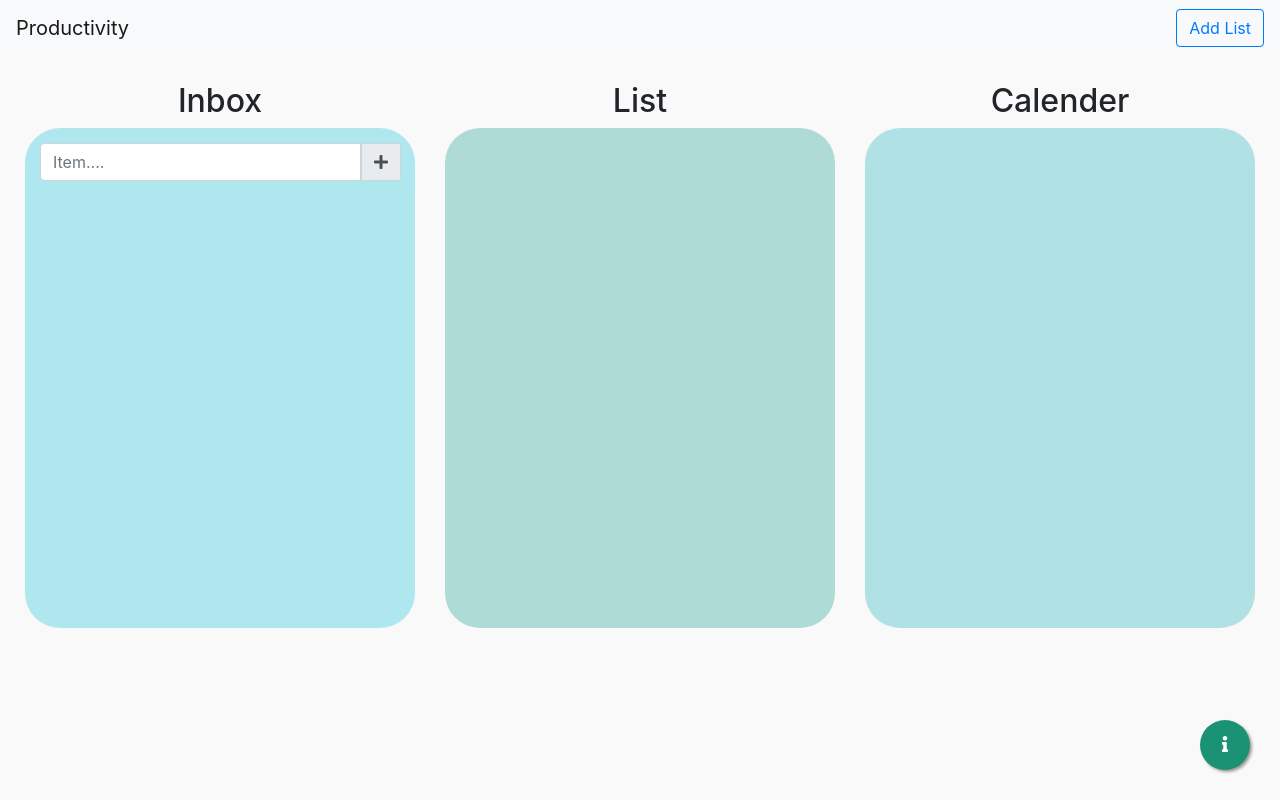
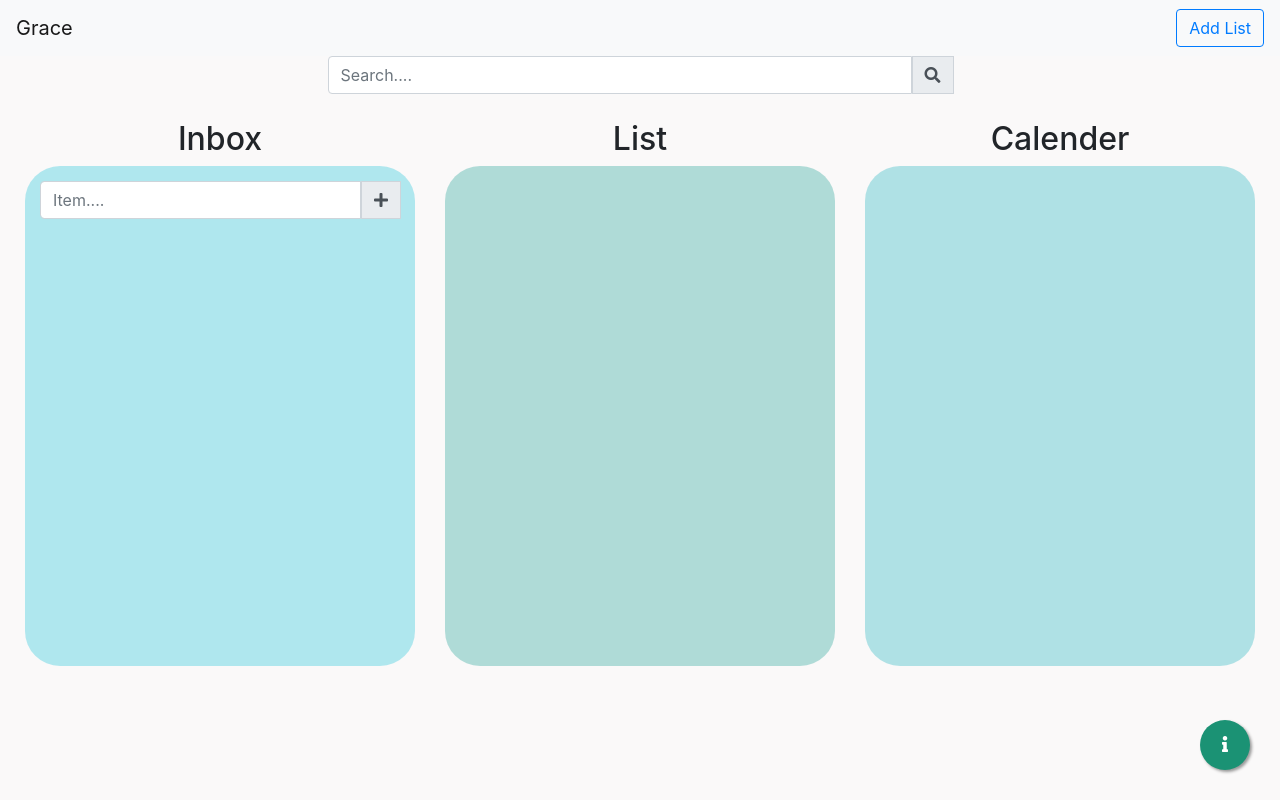
Before and after one commit to Abdelmajeed-Shaheen/Productivity, a React (Create React App) app: page / in a window 1280 px wide. Built offline with nearby package versions, Linux system fonts and the light colour scheme.

Commit message:
search input

```diff
--- a/public/index.html
+++ b/public/index.html
@@ -16,7 +16,7 @@
     <script src="https://cdn.jsdelivr.net/npm/popper.js@1.16.0/dist/umd/popper.min.js" integrity="sha384-Q6E9RHvbIyZFJoft+2mJbHaEWldlvI9IOYy5n3zV9zzTtmI3UksdQRVvoxMfooAo" crossorigin="anonymous"></script>
     <script src="https://stackpath.bootstrapcdn.com/bootstrap/4.5.0/js/bootstrap.min.js" integrity="sha384-OgVRvuATP1z7JjHLkuOU7Xw704+h835Lr+6QL9UvYjZE3Ipu6Tp75j7Bh/kR0JKI" crossorigin="anonymous"></script>
     <link rel="stylesheet" href="https://use.fontawesome.com/releases/v5.7.0/css/all.css" integrity="sha384-lZN37f5QGtY3VHgisS14W3ExzMWZxybE1SJSEsQp9S+oqd12jhcu+A56Ebc1zFSJ" crossorigin="anonymous">
-    <title>Productivity App</title>
+    <title>Grace</title>
   </head>
   <body>
     <noscript>You need to enable JavaScript to run this app.</noscript>
--- a/src/components/Main.js
+++ b/src/components/Main.js
@@ -4,11 +4,17 @@ import Inbox from "./lists/Inbox";
 import List from "./lists/List";
 import Calender from "./lists/Calender";
 import ModalShort from "./Shortcuts/ModalShort";
+import Search from "./forms/Search";
 
 const Main = (props) => {
   return (
     <>
       <Header />
+      <div className="row">
+        <div className="col-md-3"></div>
+        <div className="col-md-6"><Search/></div>
+        <div className="col-md-3"></div>
+      </div>
       <div className="maindiv">
         <div className="row mt-3" style={{ marginLeft: 0, marginRight: 0 }}>
           <div className="col-md-4">
--- /dev/null
+++ b/src/components/forms/Search.js
@@ -0,0 +1,28 @@
+import React ,{Component} from "react"
+
+
+class Search extends Component {
+    render(){
+        return(
+            <div>
+          <div className="input-group">
+            <input
+              type="text"
+              className="form-control"
+              placeholder="Search...."
+              id="search"
+              name="search"
+            />
+            <div className="input-group-prepend">
+              <span className="input-group-text" id="basic-addon1">
+                <i className=" fa fa-search"> </i>
+              </span>
+            </div>
+          </div>
+      </div>
+        )
+
+    }
+}
+
+export default Search
--- a/src/components/header/Header.js
+++ b/src/components/header/Header.js
@@ -7,7 +7,7 @@ const Header = (props)=>{
       <span className="navbar-toggler-icon"></span>
     </button>
     <div className="collapse navbar-collapse" id="navbarTogglerDemo01">
-      <span className="navbar-brand" >Productivity</span>
+      <span className="navbar-brand" >Grace</span>
       <ul className="navbar-nav mr-auto mt-2 mt-lg-0">
         <li className="nav-item active">
         </li>
```
